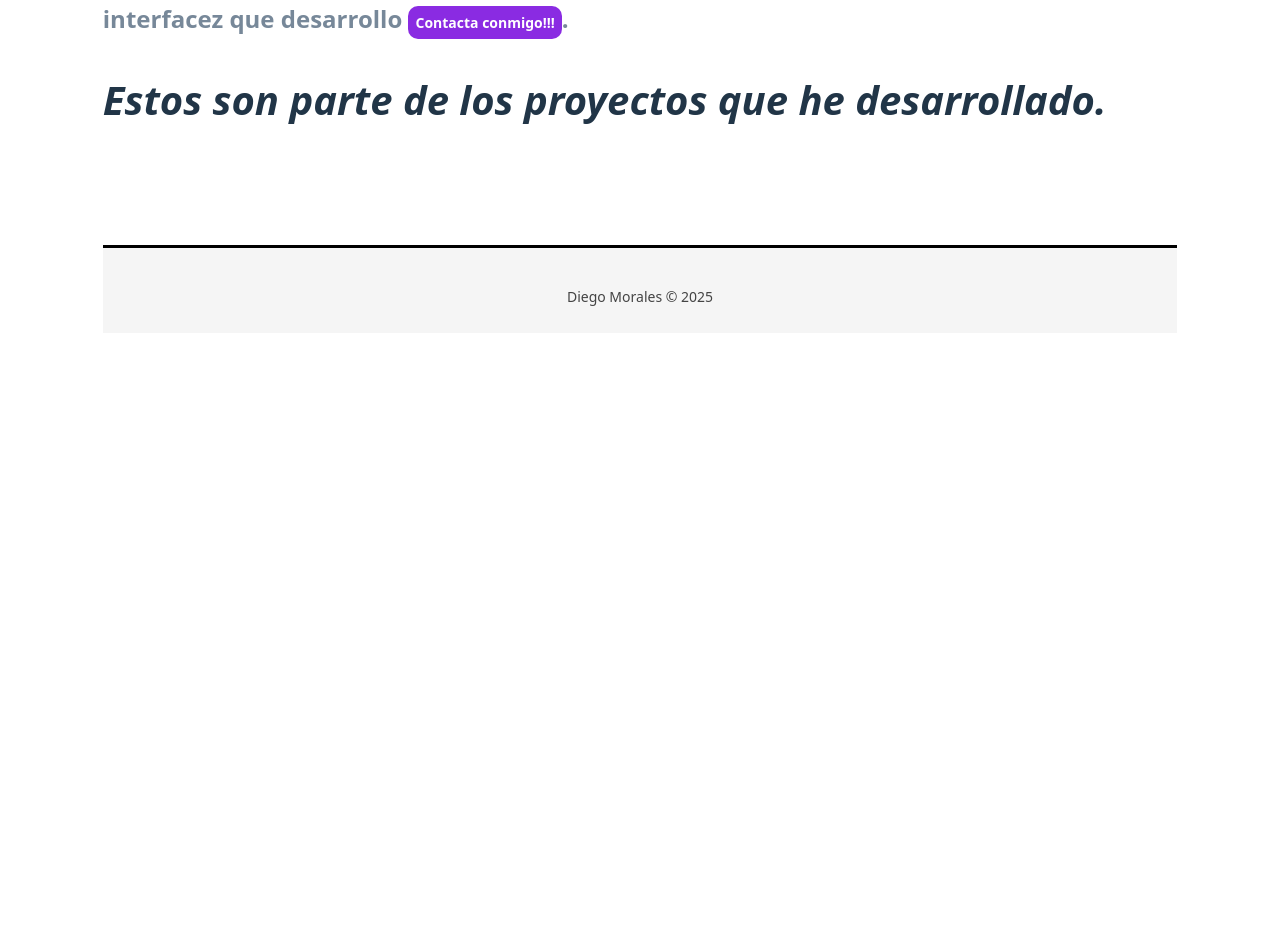
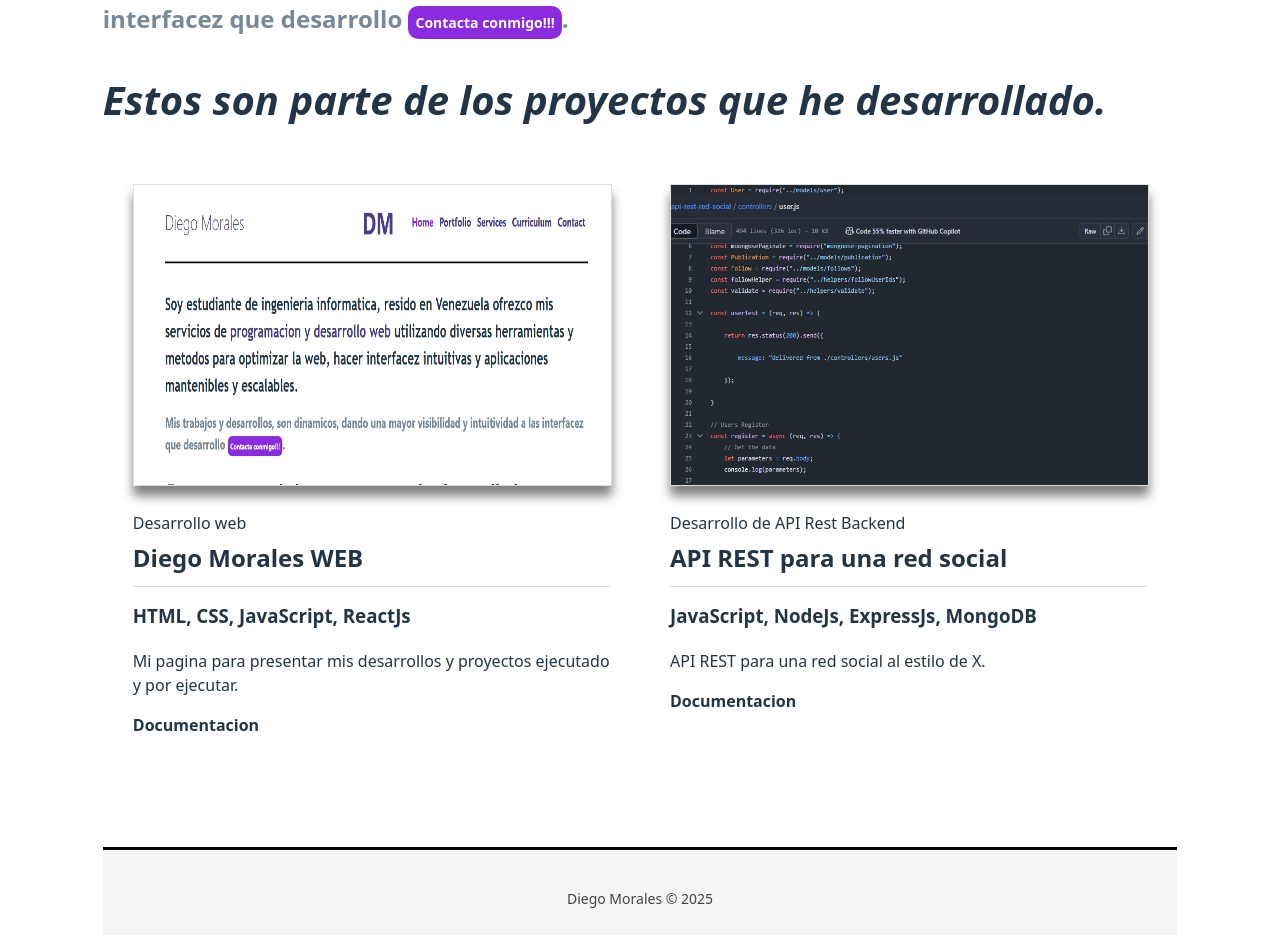
Before and after one commit to diegoesmfs/mi-portafolio, a React (Vite) app: page /home in a window 1280 px wide. Shown: the part 423-1366 px from the top of the page. Before the commit the page ends 800 px from the top, so only its background shows below. Built offline with nearby package versions, Linux system fonts and the light colour scheme.

Commit message:
detalles para los proyectos en la pagina home

```diff
--- a/src/components/Home.jsx
+++ b/src/components/Home.jsx
@@ -1,5 +1,6 @@
 import React from 'react';
 import {Link} from 'react-router-dom';
+import { ProjectsList } from './ProjectsList';
 
 export const Home = () => {
   return (
@@ -14,14 +15,14 @@ export const Home = () => {
 
       <h2>
         Mis trabajos y desarrollos, son dinamicos, dando una mayor visibilidad y
-        intuitividad a las interfacez que desarrollo <Link to="/contact">Contacta conmigo!!!</Link>.
+        intuitividad a las interfacez que desarrollo <Link className='contact-btn' to="/contact">Contacta conmigo!!!</Link>.
       </h2>
 
       <section className='header-projects'>
         <h2 className='heading'>Estos son parte de los proyectos que he desarrollado.</h2>
-        <div className='projects'>
 
-        </div>
+          <ProjectsList limit="2"/>
+
       </section>
 
     </div>
--- a/src/components/Portfolio.jsx
+++ b/src/components/Portfolio.jsx
@@ -1,5 +1,5 @@
 import React from 'react';
-import { projects } from '../data/projects'
+import { ProjectsList } from './ProjectsList';
 
 export const Portfolio = () => {
 
@@ -10,31 +10,7 @@ export const Portfolio = () => {
 
       <h1 className='heading'>Portafolio</h1>
 
-      <section className='projects-portfolio'>
-
-        {
-
-          projects.map(project => {
-            return (
-              <article className='projects-item' key={project.id}>
-                <br />
-                <div className='mask'>
-
-                  <img src={"/bucket/" + project.id + ".jpeg"} alt="" />
-
-                </div>
-                <span>{project.category}</span>
-                <h2>{project.name}</h2>
-                <h3>{project.technologies}</h3>
-                <p>{project.description}</p>
-                <a href='/projects/{project.url}'>Documentacion</a>
-              </article>
-            )
-          })
-
-        }
-
-      </section>
+        <ProjectsList/>
 
     </div>
   )
--- /dev/null
+++ b/src/components/ProjectsList.jsx
@@ -0,0 +1,32 @@
+import React from 'react';
+import { projects } from '../data/projects'
+
+export const ProjectsList = ({limit}) => {
+    return (
+        <section className='projects-portfolio'>
+
+            {
+
+                projects.slice(0,limit).map(project => {
+                    return (
+                        <article className='projects-item' key={project.id}>
+                            <br />
+                            <div className='mask'>
+
+                                <img src={"/bucket/" + project.id + ".jpeg"} alt="" />
+
+                            </div>
+                            <span>{project.category}</span>
+                            <h2>{project.name}</h2>
+                            <h3>{project.technologies}</h3>
+                            <p>{project.description}</p>
+                            <a href={project.url}>Documentacion</a>
+                        </article>
+                    )
+                })
+
+            }
+
+        </section>
+    )
+}
--- a/src/index.css
+++ b/src/index.css
@@ -127,7 +127,7 @@
 
 }
 
-.home a{
+.home .contact-btn{
 
   background-color: blueviolet;
   text-decoration: none;
@@ -139,7 +139,7 @@
 
 }
 
-.home a:hover{
+.home .contact-btn:hover{
 
   background-color: #213547;
 
@@ -327,6 +327,7 @@ input[type="submit"]:hover{
 
   .nav-bar li {
 
+    margin-top: auto;
     font-size: 16px;
     margin-left: 2px;
     margin-right: 2px;
```
